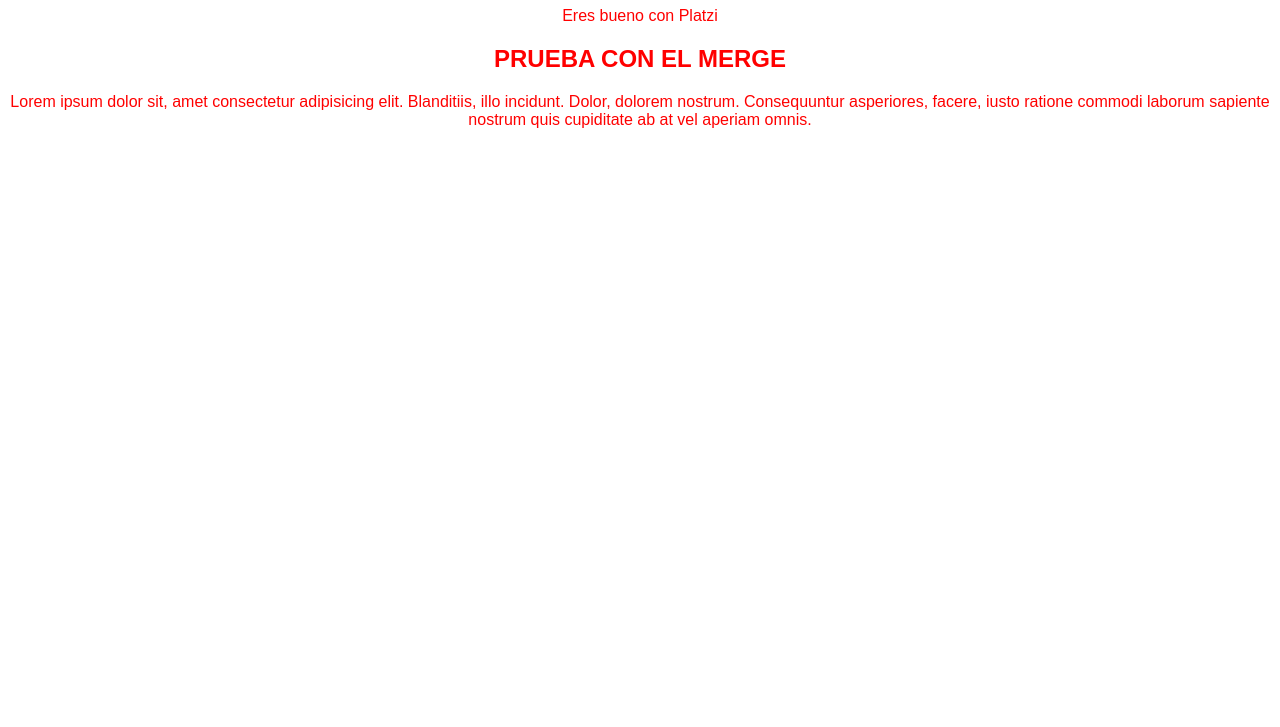
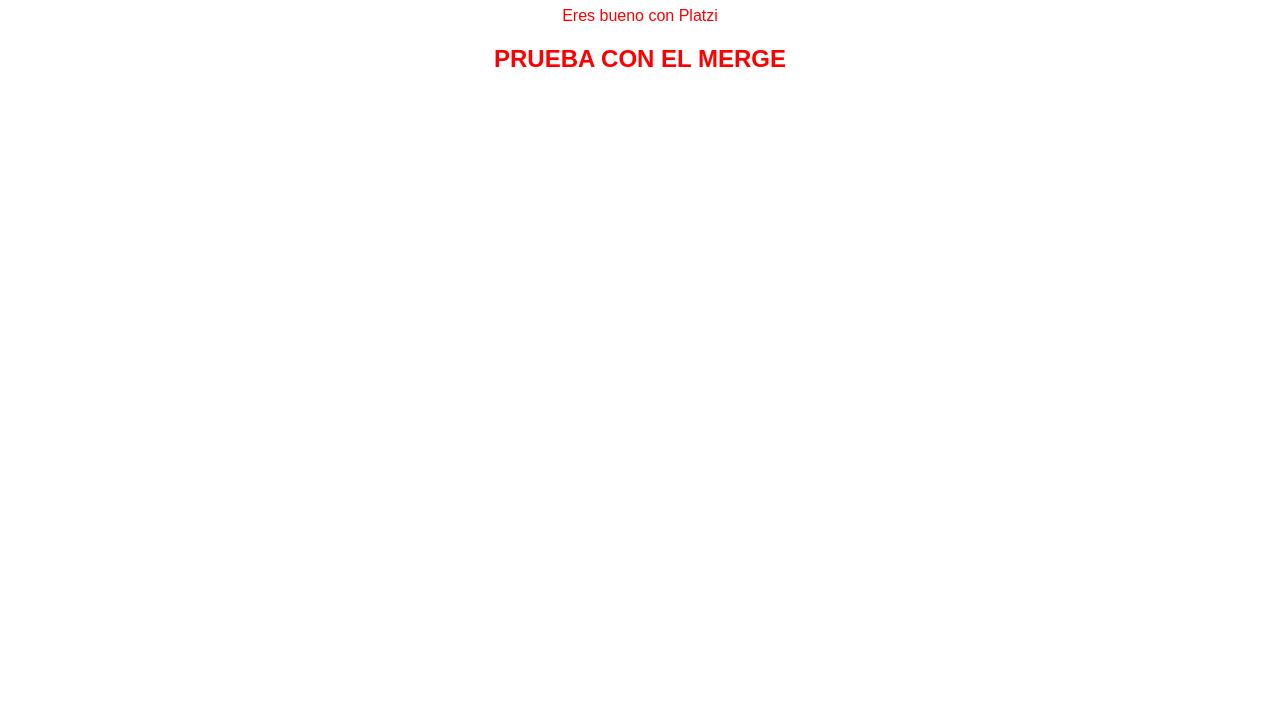
Before and after one commit to leramirez-t/practicgit, a plain HTML site: page index.html in a window 1280 px wide. Shown: the part 73-800 px from the top of the page. Drawn offline with Linux system fonts and the light colour scheme.

Commit message:
COMENTARIO DE LOREM

```diff
--- a/index.html
+++ b/index.html
@@ -18,14 +18,14 @@
 
 
     <h2>PRUEBA CON EL MERGE</h2>
-
+    <!--
     <p>Lorem ipsum dolor sit, amet consectetur adipisicing elit.
         Blanditiis, illo incidunt.
         Dolor, dolorem nostrum.
         Consequuntur asperiores,
         facere,
         iusto ratione commodi laborum sapiente nostrum quis cupiditate
-        ab at vel aperiam omnis.</p>
+        ab at vel aperiam omnis.</p> -->
 </body>
 
 </html>
```
